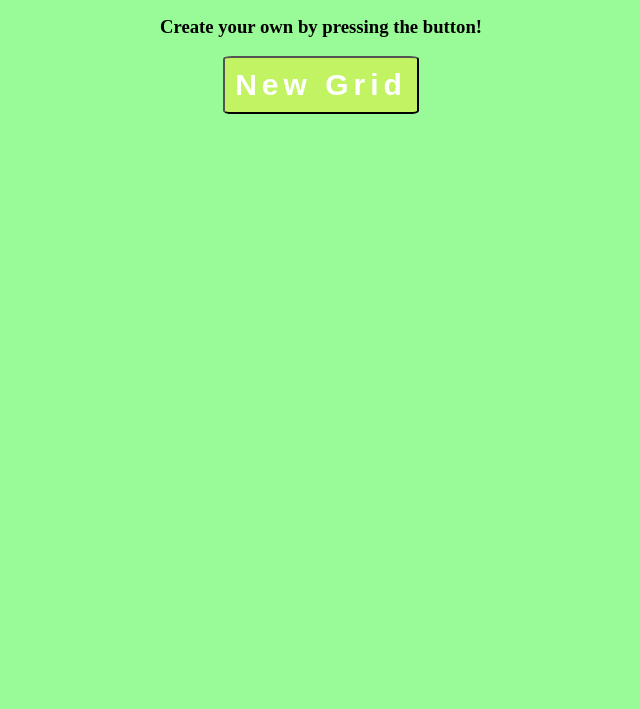
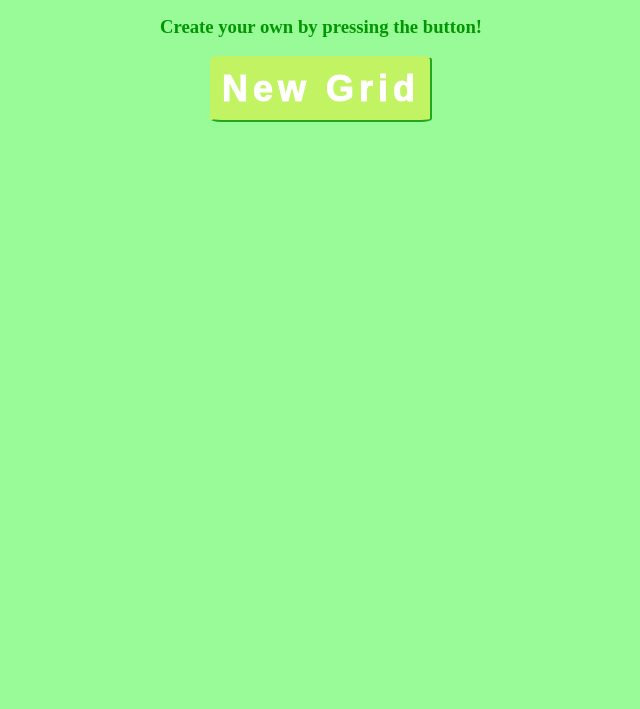
Before and after one commit to ArtanaFio/TOP-Etch-a-Sketch, a plain HTML site: page index.html in a window 1280 px wide. Shown: the part 91-800 px from the top of the page, without its empty margins (319-959 px from the left). Drawn offline with Linux system fonts and the light colour scheme.

Commit message:
Edit style of grid and button
Removed the grid container's border, made the grid lines thinner and
lighter in color, and changed the button's border to make the page more
aesthetically pleasing.

```diff
--- a/index.css
+++ b/index.css
@@ -4,17 +4,28 @@ body {
     flex-direction: column;
     justify-content: center;
     align-items: center;
+    color: rgb(2, 151, 2);
 }
 
 #pixels {
-    font-size: 30px;
+    font-size: 36px;
     color: white;
+    -webkit-text-stroke-width: 1px;
+    -webkit-text-stroke-color: white;
     font-weight: bold;
     letter-spacing: 5px;
     margin-bottom: 20px;
     padding: 10px;
     background-color: rgb(193, 243, 99);
     border-radius: 5%;
+    border-left-color:rgb(193, 243, 99);
+    border-top-color:rgb(193, 243, 99);
+    border-bottom-color:rgb(49, 252, 49);
+    border-right-color:rgb(49, 252, 49);
+}
+
+#pixels:hover {
+    background-color:rgb(184, 253, 57);
 }
 
 .grid-container {
@@ -26,5 +37,5 @@ body {
 
 .small-div {
     background-color: white;
-    box-shadow: inset 1px 1px grey, inset -1px -1px grey;
+    box-shadow: inset 0.5px 0.5px rgb(213, 247, 213), inset -0.5px -0.5px rgb(213, 247, 213);
 }
--- a/index.js
+++ b/index.js
@@ -35,7 +35,6 @@ pixelButton.addEventListener('click', () => {
 
     function createSketchPad() {
         screen.appendChild(container);
-        container.style.border = "1px solid black";
         container.style.gridTemplateRows = `repeat(${dimension}, 1fr)`;
         container.style.gridTemplateColumns = `repeat(${dimension}, 1fr)`;
 
```
